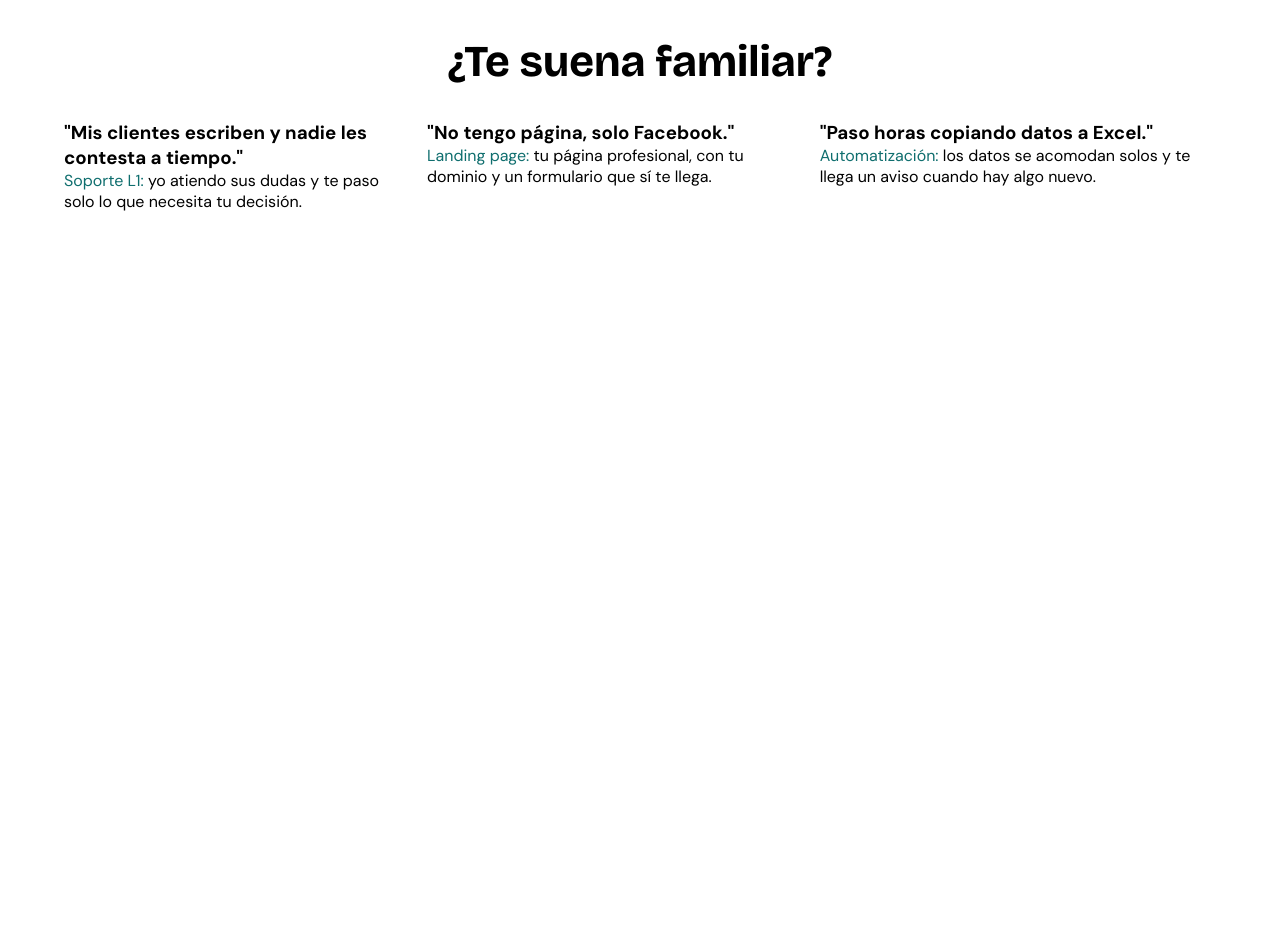
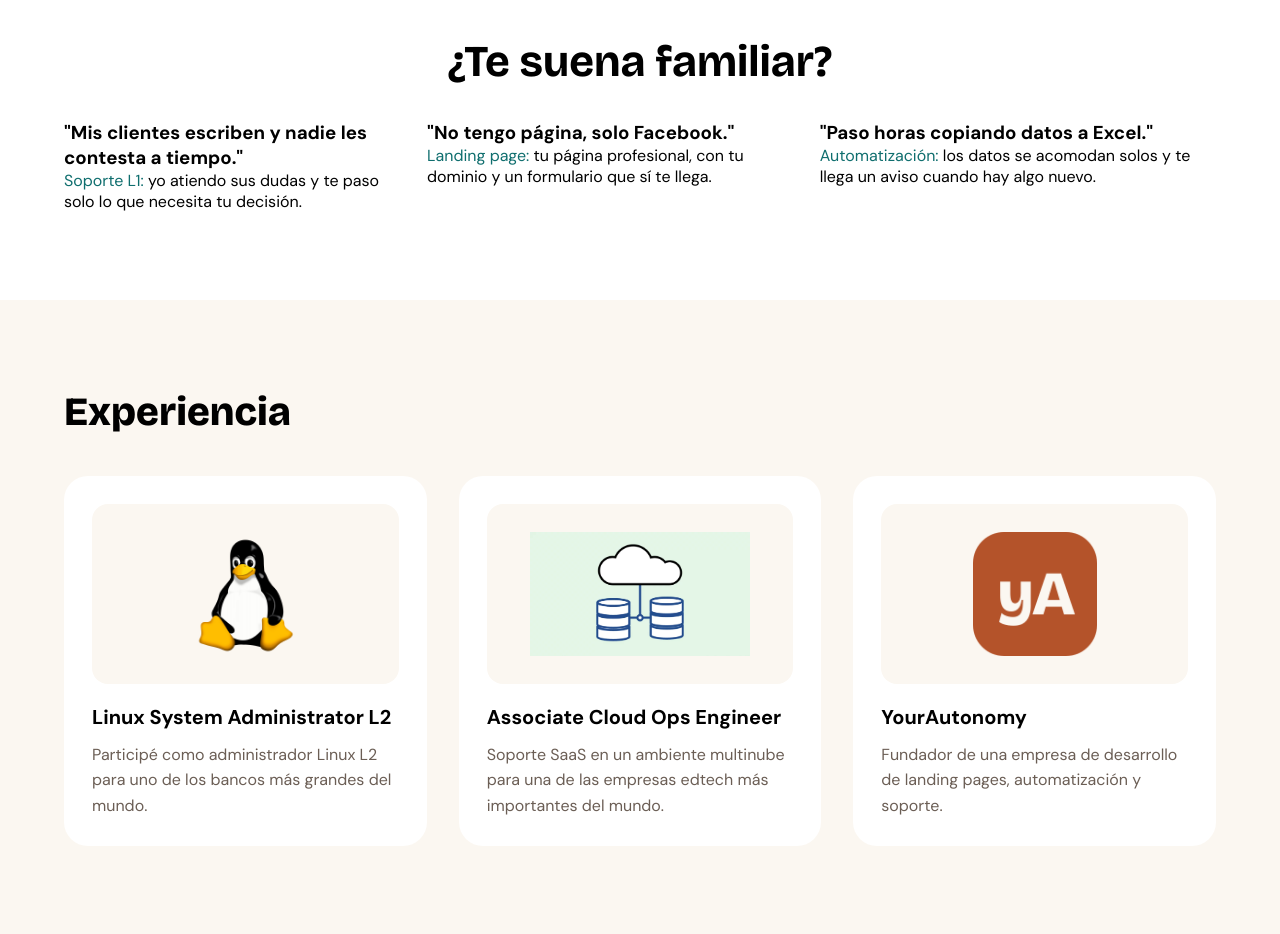
Before and after one commit to yourautonomy/yourautonomy, a plain HTML site: page index.html in a window 1280 px wide. Shown: the part 788-1722 px from the top of the page. Before the commit the page ends 1088 px from the top, so only its background shows below. Drawn offline with nearby package versions, Linux system fonts and the light colour scheme.

Commit message:
creamos la parte de experiencia

```diff
--- a/index.css
+++ b/index.css
@@ -202,3 +202,58 @@
 .etiqueta{
   color: var(--secundario);
 }
+/* ========== Sección Experiencia ========== */
+.experiencia {
+  background-color: var(--crema);
+}
+
+.experiencia-container {
+  max-width: 1200px;
+  margin: 0 auto;
+  padding: 88px 24px;
+}
+
+.experiencia-container h2 {
+  font-family: var(--font-titulos);
+  font-weight: 800;
+  font-size: 40px;
+  margin-bottom: 40px;
+}
+
+.experiencia-container_grid {
+  display: grid;
+  grid-template-columns: repeat(auto-fit, minmax(280px, 1fr));
+  gap: 2rem;
+}
+
+.experiencia .tarjeta {
+  background-color: var(--blanco);
+  border-radius: 24px;
+  padding: 28px;
+  display: flex;
+  flex-direction: column;
+  gap: 12px;
+}
+
+.experiencia .tarjeta-icono {
+  width: 100%;
+  height: 180px;
+  object-fit: contain;
+  background-color: var(--crema);
+  border-radius: 16px;
+  padding: 28px;
+  box-sizing: border-box;
+  margin-bottom: 8px;
+}
+
+.experiencia .tarjeta h3 {
+  font-size: 20px;
+  font-weight: 700;
+  line-height: 1.3;
+}
+
+.experiencia .tarjeta p {
+  color: var(--texto-suave);
+  line-height: 1.6;
+}
+/* ========== Fin Experiencia ========== */
--- a/index.html
+++ b/index.html
@@ -54,15 +54,41 @@
             <div class="servicios_grid">
                 <div class="tarjeta">
                     <h3>"Mis clientes escriben y nadie les contesta a tiempo."</h3>
-        <p><span class="etiqueta">Soporte L1:</span> yo atiendo sus dudas y te paso solo lo que necesita tu decisión.</p>
+                    <p><span class="etiqueta">Soporte L1:</span> yo atiendo sus dudas y te paso solo lo que necesita tu
+                        decisión.</p>
                 </div>
                 <div class="tarjeta">
                     <h3>"No tengo página, solo Facebook."</h3>
-        <p><span class="etiqueta">Landing page:</span> tu página profesional, con tu dominio y un formulario que sí te llega.</p>
+                    <p><span class="etiqueta">Landing page:</span> tu página profesional, con tu dominio y un formulario
+                        que sí te llega.</p>
                 </div>
                 <div class="tarjeta">
                     <h3>"Paso horas copiando datos a Excel."</h3>
-        <p><span class="etiqueta">Automatización:</span> los datos se acomodan solos y te llega un aviso cuando hay algo nuevo.</p>
+                    <p><span class="etiqueta">Automatización:</span> los datos se acomodan solos y te llega un aviso
+                        cuando hay algo nuevo.</p>
+                </div>
+            </div>
+        </div>
+    </section>
+
+<section class="experiencia">
+  <div class="experiencia-container">
+    <h2>Experiencia</h2>
+    <div class="experiencia-container_grid">
+      <div class="tarjeta">
+        <img src="/src/img/linux.png" alt="" class="tarjeta-icono">
+        <h3>Linux System Administrator L2</h3>
+        <p>Participé como administrador Linux L2 para uno de los bancos más grandes del mundo.</p>
+      </div>
+      <div class="tarjeta">
+        <img src="/src/img/cloud.webp" alt="" class="tarjeta-icono">
+        <h3>Associate Cloud Ops Engineer</h3>
+        <p>Soporte SaaS en un ambiente multinube para una de las empresas edtech más importantes del mundo.</p>
+      </div>
+      <div class="tarjeta">
+        <img src="/src/img/yalogo.png" alt="" class="tarjeta-icono">
+        <h3>YourAutonomy</h3>
+        <p>Fundador de una empresa de desarrollo de landing pages, automatización y soporte.</p>
       </div>
     </div>
   </div>
```
Also changed, not shown: src/img/cloud.webp (added), src/img/linux.png (added), src/img/yalogo.png (added), src/img/yatexto.webp (added). Lines whose indentation alone changed are shown as unchanged.
